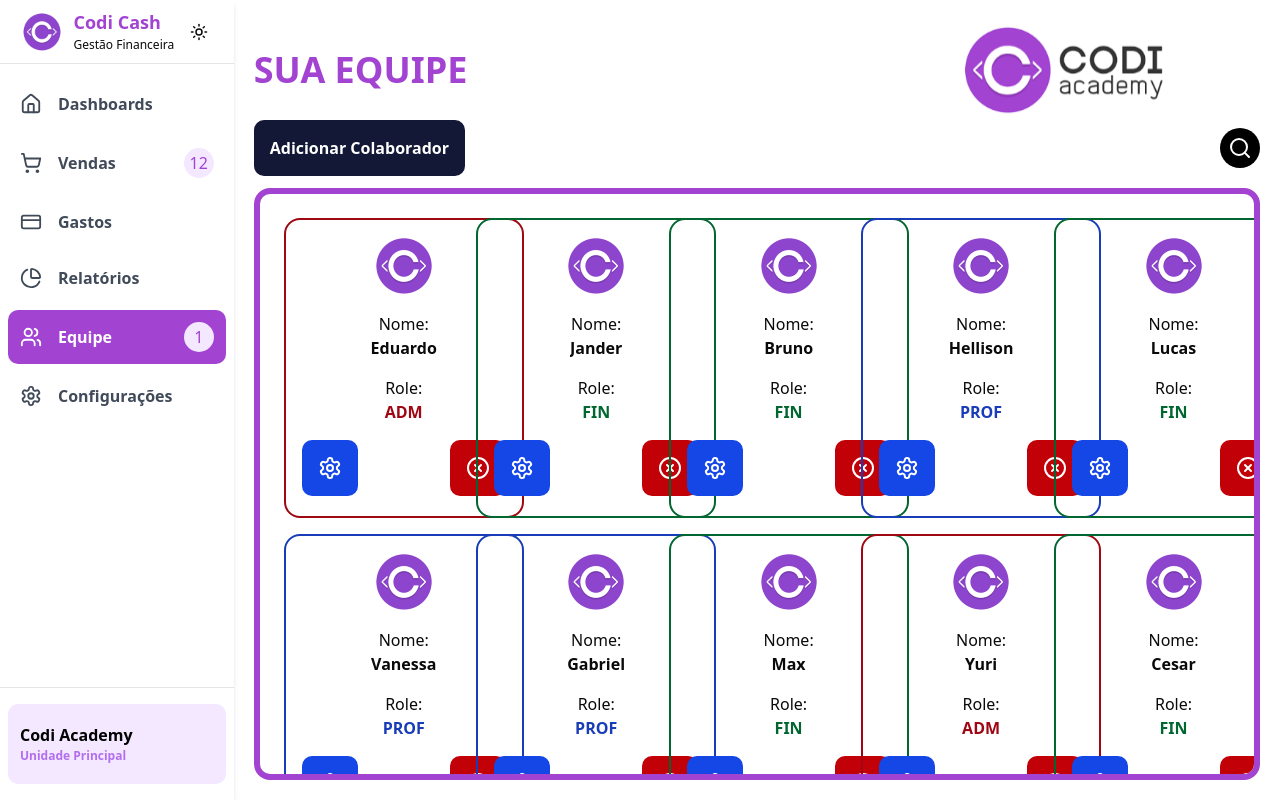
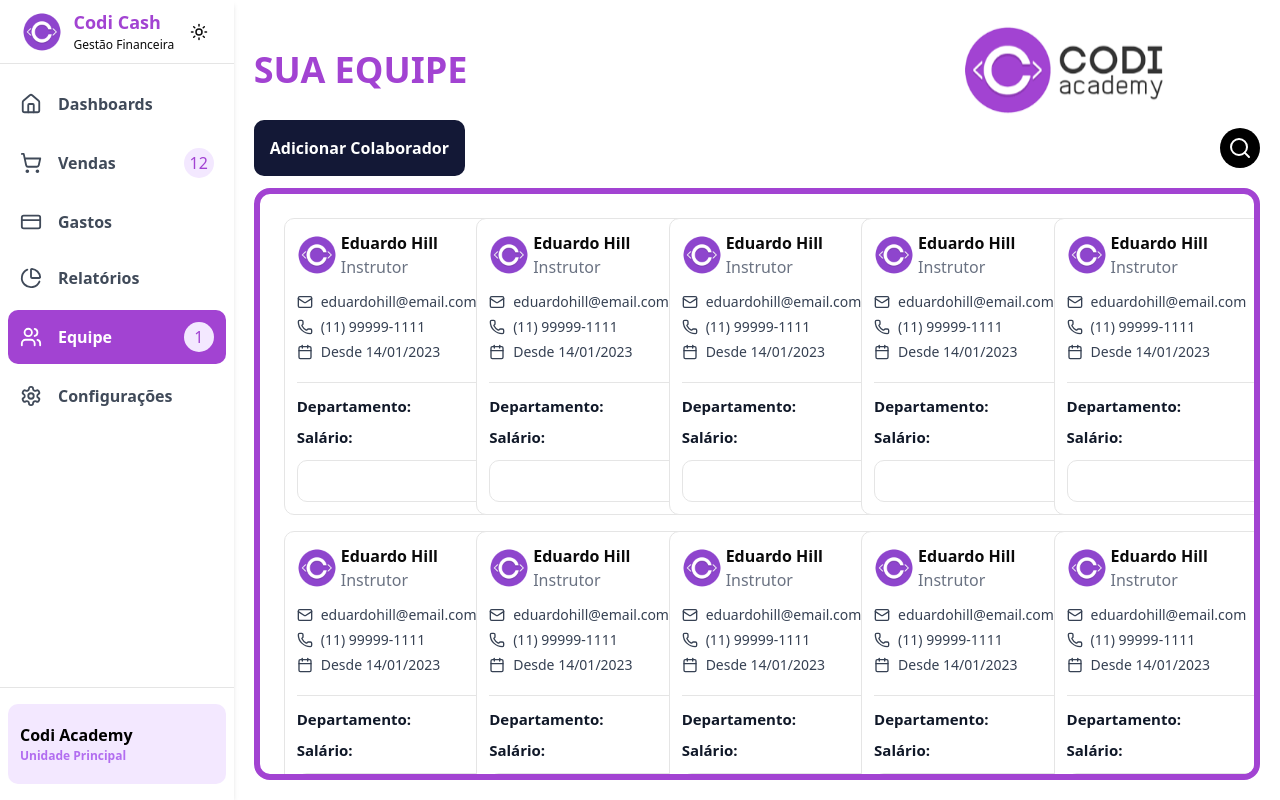
Before and after one commit to CodiChallange/CodiChallange, a React (Vite) app: page /users in a window 1280 px wide. Built offline with nearby package versions, Linux system fonts and the light colour scheme.

Commit message:
style: Alterando o design novo

```diff
--- a/src/Components/UsersCard.tsx
+++ b/src/Components/UsersCard.tsx
@@ -1,64 +1,61 @@
-import { CircleX, Settings } from 'lucide-react'
-import CodiIcon from '../assests/CodiLogoAside.png'
+import { Calendar, Mail, Phone, SquarePen, Trash2 } from 'lucide-react'
+import Logo from '../assests/CodiLogoAside.png'
 
-type cardProps = {
-  name: string
-  role: string
-  key: string
-  onEdit: () => void
-  onRemove: () => void
-}
+export function UserCard() {
+  return (
+    <div className='flex flex-col bg-white w-[550px] p-3 gap-3 border rounded-lg hover:shadow-2xl transition-shadow duration-500 ease-in-out'>
+      {/* Header */}
+      <div className='flex items-center justify-between'>
+        <div className='flex items-center gap-1 '>
+          <img src={Logo} alt='' className='w-10 h-10' />
+          <div className='flex flex-col'>
+            <h1 className='font-semibold'>Eduardo Hill</h1>
+            <p className='text-gray-500'>Instrutor</p>
+          </div>
+        </div>
+        <div className='bg-green-100 px-2 py-0.5 rounded-2xl flex items-center justify-center'>
+          <span className='text-[14px] text-green-800 '>Ativo</span>
+        </div>
+      </div>
 
-export function UserCard({ name, role, onEdit, onRemove }: cardProps) {
-  return (
-    <div className=' relative'>
-      <div
-        className={`w-[240px] h-[300px] rounded-2xl flex flex-col p-4 items-center border-2  gap-4 ${
-          role === 'ADM'
-            ? 'border-red-800'
-            : role == 'FIN'
-            ? 'border-green-800'
-            : 'border-blue-800'
-        } `}
-      >
-        <img
-          src={CodiIcon}
-          alt='Foto do usuario'
-          className='w-[60px] h-[60px] '
-        />
-        <div className='flex flex-col items-center'>
-          <h1>Nome:</h1>
-          <p className='line-clamp-1 font-bold '>{name} </p>
+      {/* Content */}
+      <div className='flex flex-col gap-1 border-b pb-5'>
+        <span className='flex text-gray-700 text-[14px] items-center gap-2 '>
+          <Mail size={16} /> eduardohill@email.com
+        </span>
+        <span className='flex text-gray-700 text-[14px] items-center gap-2 '>
+          <Phone size={16} /> (11) 99999-1111
+        </span>
+        <span className='flex text-gray-700 text-[14px] items-center gap-2 '>
+          <Calendar size={16} /> Desde 14/01/2023
+        </span>
+      </div>
+
+      {/* Data */}
+      <div className='flex flex-col gap-2'>
+        <div className='flex justify-between items-center'>
+          <span className='text-gray-900 text-[15px] font-semibold '>
+            Departamento:
+          </span>
+          <span className='text-gray-600 text-[14px] '>Frontend</span>
         </div>
-        <div className='flex flex-col items-center'>
-          <span>Role:</span>
-          <span
-            className={`font-bold ${
-              role === 'ADM'
-                ? 'text-red-800'
-                : role == 'FIN'
-                ? 'text-green-800'
-                : 'text-blue-800'
-            }`}
-          >
-            {role}
+        <div className='flex justify-between items-center'>
+          <span className='text-gray-900 text-[15px] font-semibold '>
+            Salário:
           </span>
+          <span className='text-[#A243D2] text-[14px] font-bold'>R$ 1000</span>
         </div>
+      </div>
 
-        <div className='flex justify-between w-full gap-3'>
-          <button
-            onClick={onEdit}
-            className='bg-blue-700  rounded-lg font-medium p-4 hover:bg-blue-800 duration-[0.5s] text-white cursor-pointer'
-          >
-            <Settings />
-          </button>
-          <button
-            onClick={onRemove}
-            className='bg-red-700  px-4  rounded-lg font-medium  items-center hover:bg-red-800  duration-[0.5s] text-white cursor-pointer'
-          >
-            <CircleX />
-          </button>
-        </div>
+      {/* Button area */}
+      <div className='flex gap-2'>
+        <button className='flex border rounded-lg p-2 w-11/12 items-center justify-center gap-3 font-bold cursor-pointer hover:bg-gray-100'>
+          <SquarePen />
+          Editar
+        </button>
+        <button className='flex border rounded-lg p-2 font-bold cursor-pointer hover:bg-gray-100 items-center justify-center text-red-500'>
+          <Trash2 />
+        </button>
       </div>
     </div>
   )
```
